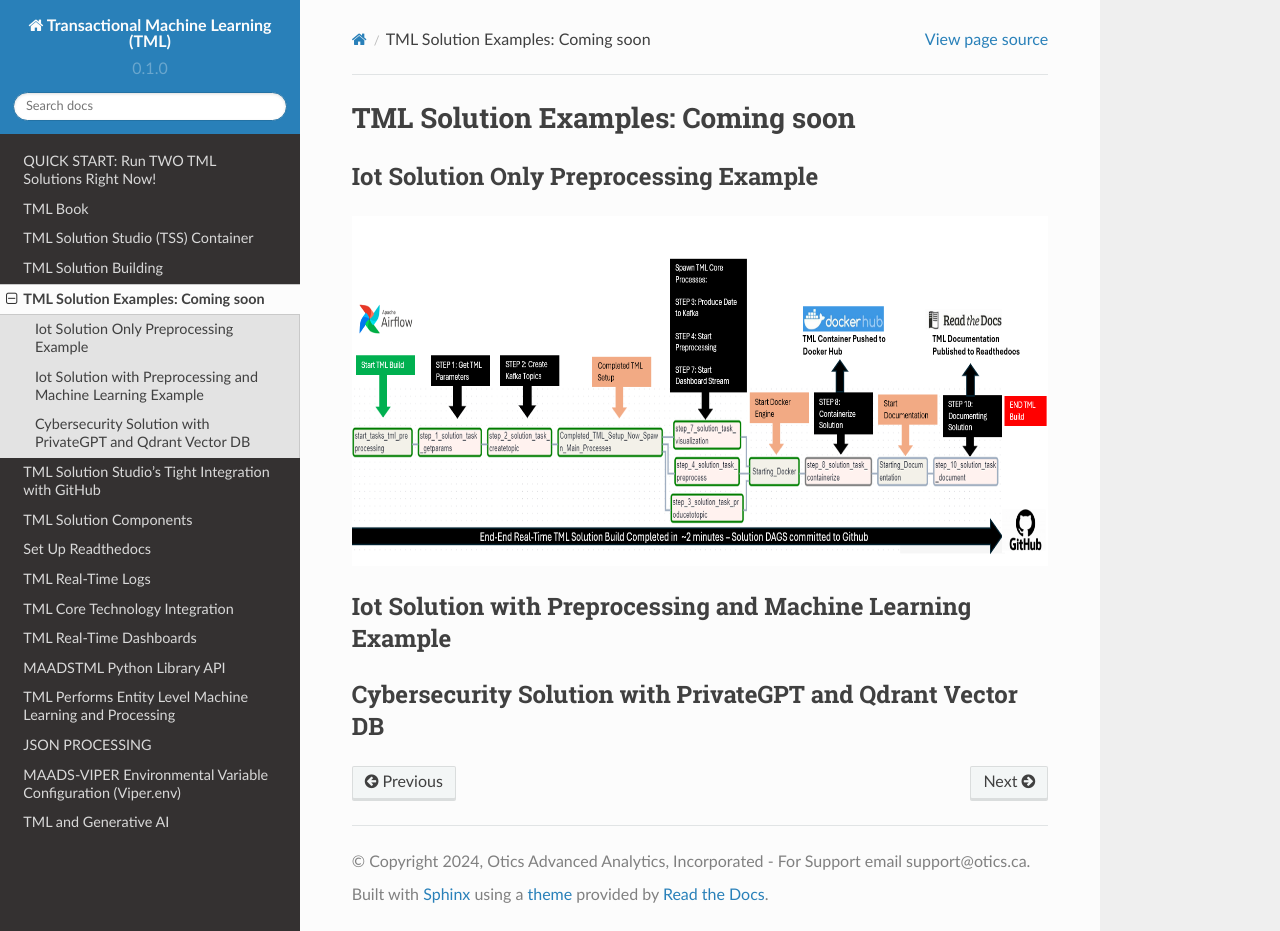
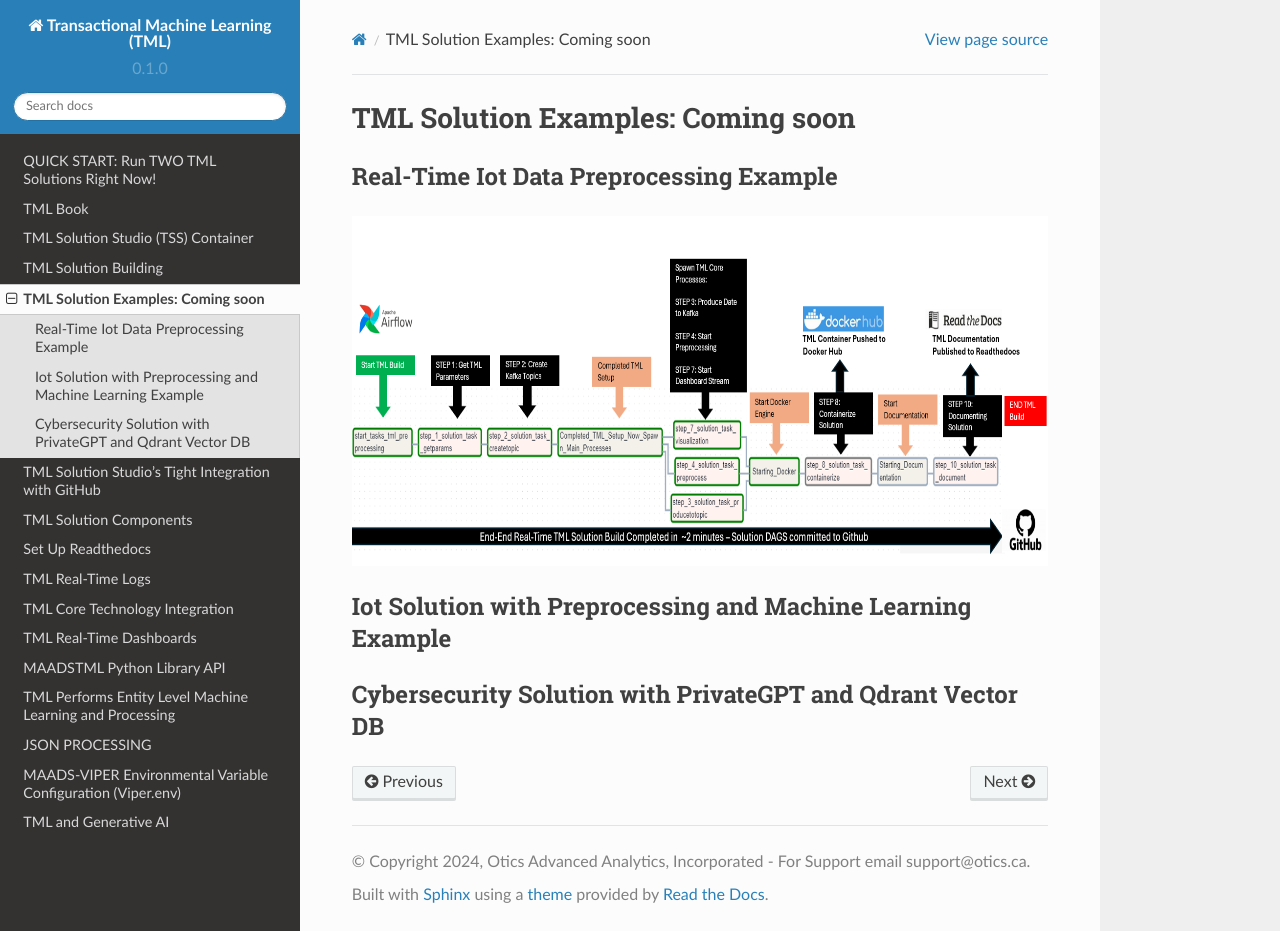
Before and after one commit to smaurice101/readthedocs, a Sphinx documentation site: the page built from docs/source/examples.rst, in a window 1280 px wide and 931 px high. Built offline with Sphinx 7.4.7 and the Read the Docs theme 2.0.0, drawn with Linux system fonts in a browser that asks for light colours.

Commit message:
Update examples.rst

```diff
--- a/docs/source/examples.rst
+++ b/docs/source/examples.rst
@@ -1,7 +1,7 @@
 TML Solution Examples: Coming soon
 ======================
 
-Iot Solution Only Preprocessing Example
+Real-Time Iot Data Preprocessing Example
 ----------------------
 
 .. figure:: soldags1.png
```
